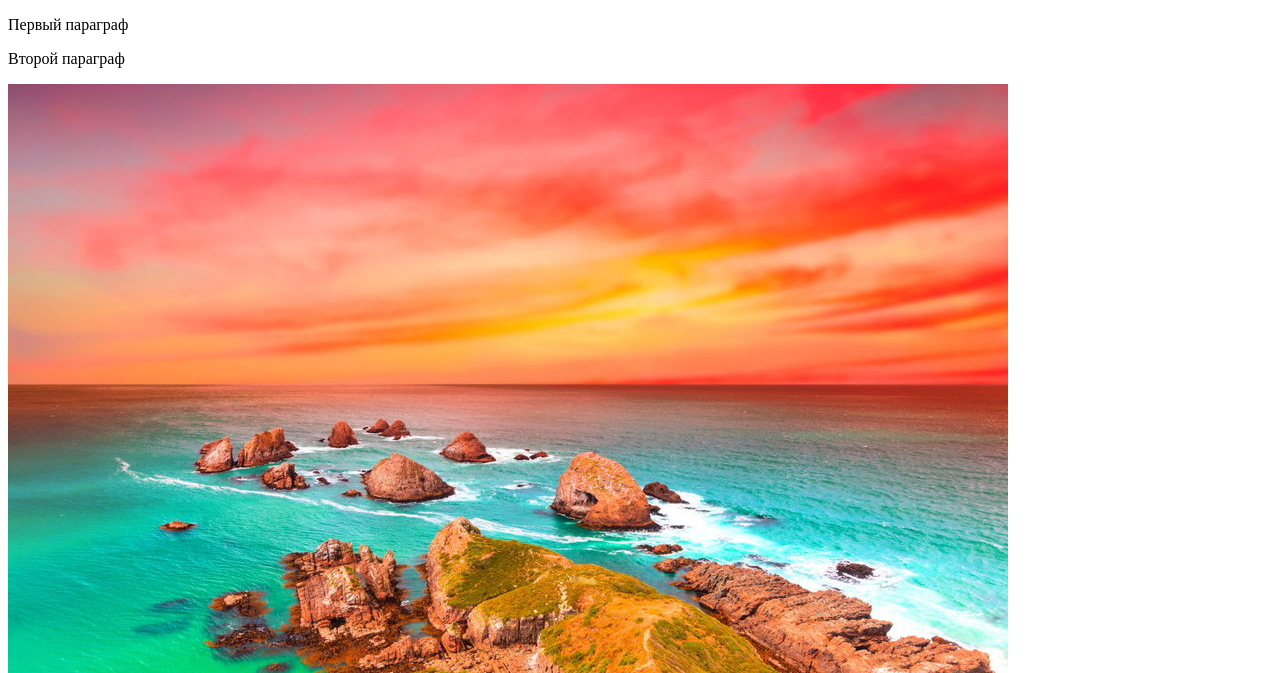
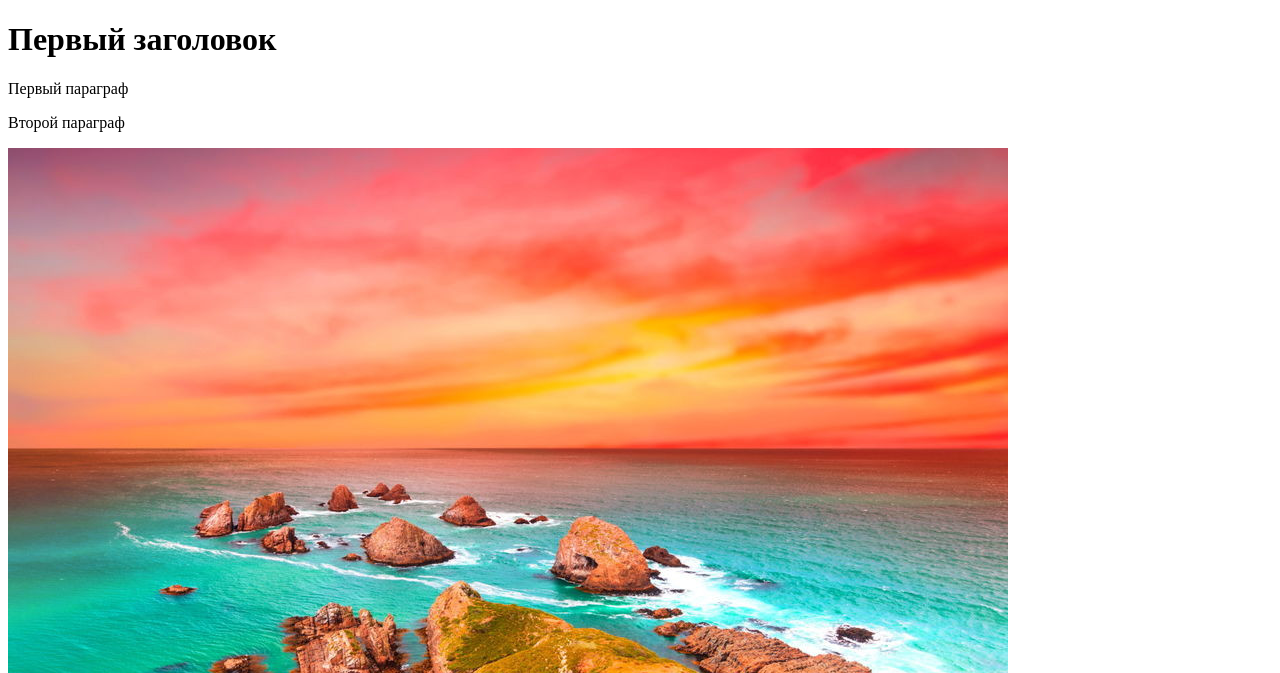
Before and after one commit to Matthew-dev-coder/training_1, a plain HTML site: page index.html in a window 1280 px wide. Shown: the top 673 px of the page. Drawn offline with Linux system fonts and the light colour scheme.

Commit message:
added h1

```diff
--- a/index.html
+++ b/index.html
@@ -6,6 +6,7 @@
     <title>training_1</title>
 </head>
 <body>
+    <h1>Первый заголовок</h1>
     <p>Первый параграф</p>
     <p>Второй параграф</p>
     <img src="img/1563795460_1.jpg" alt="Photo">
```
